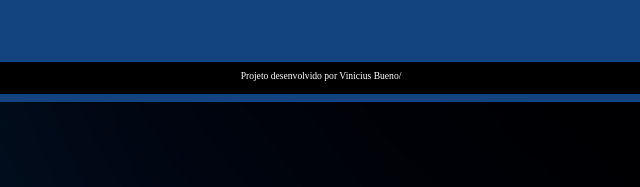
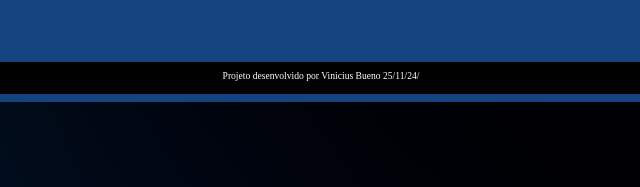
Before and after one commit to 2D-Bueno/flass, a plain HTML site: page index.html in a window 1280 px wide. Shown: the part 706-893 px from the top of the page, 327-967 px from the left. Drawn offline with Linux system fonts and the light colour scheme.

Commit message:
Update index.html

```diff
--- a/index.html
+++ b/index.html
@@ -23,7 +23,7 @@
         </section>
     </main>
     <footer>
-        <p>Projeto desenvolvido por Vinicius Bueno/</p>
+        <p>Projeto desenvolvido por Vinicius Bueno 25/11/24/</p>
     </footer>
     <script src="app.js"></script>
     <script src="perguntas.js"></script>
```
